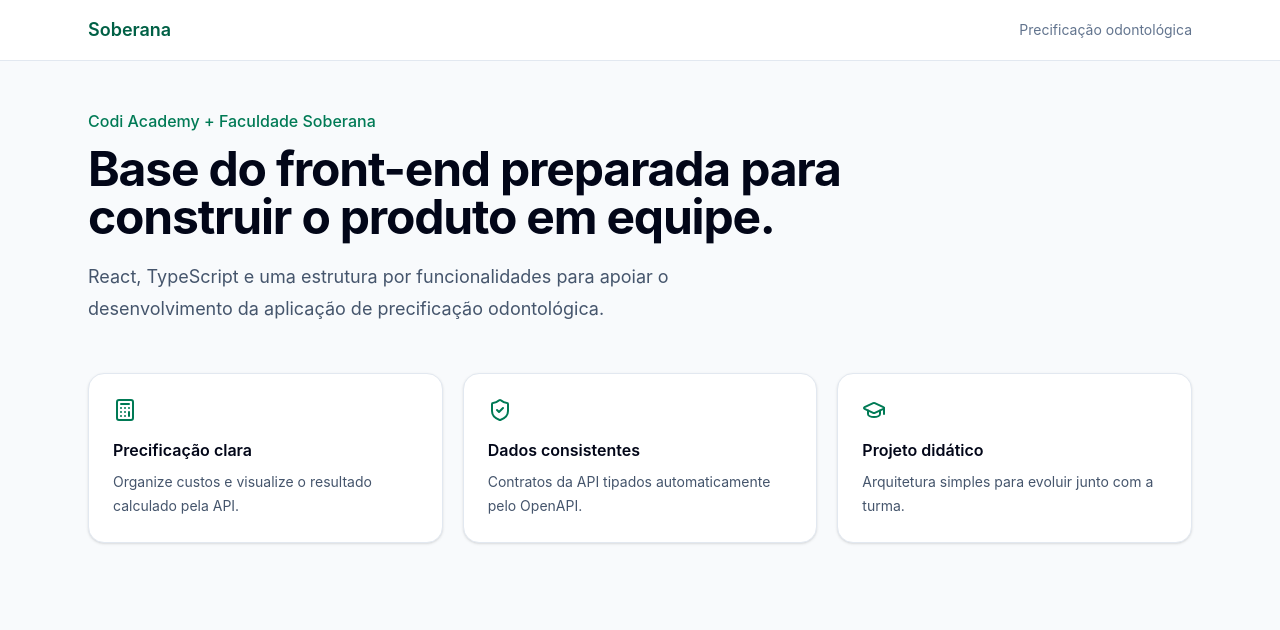
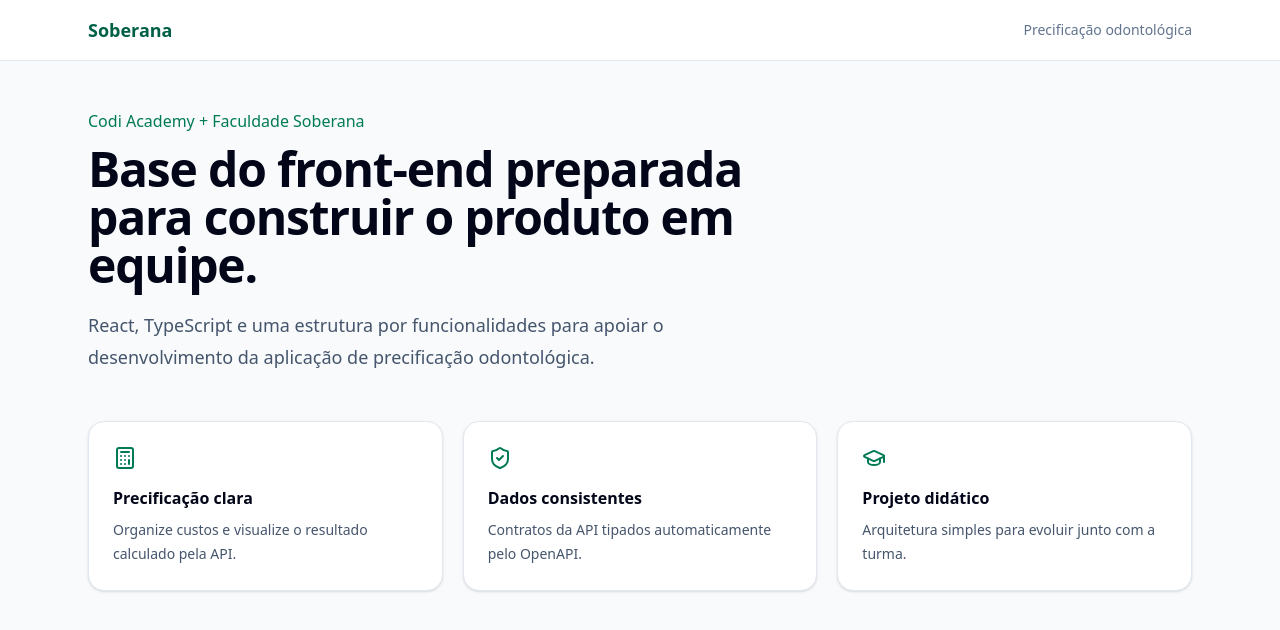
Before and after one commit to Soberana-Front/front, a React (Vite) app: page / in a window 1280 px wide. Shown: the top 630 px of the page. Built offline with nearby package versions, Linux system fonts and the light colour scheme.

Commit message:
tremoção no index.css base de uma fonte que estava corrompida e quebrando o site ,

```diff
--- a/src/index.css
+++ b/src/index.css
@@ -1,7 +1,7 @@
 @import 'tailwindcss';
 
 :root {
-  font-family: Inter, ui-sans-serif, system-ui, sans-serif;
+  font-family:  ui-sans-serif, system-ui, sans-serif;
   color: #0f172a;
   background: #f8fafc;
   font-synthesis: none;
```
